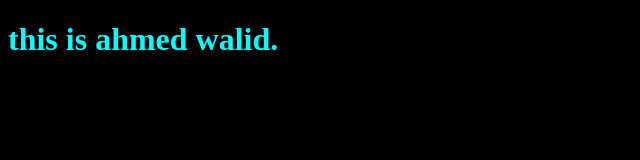
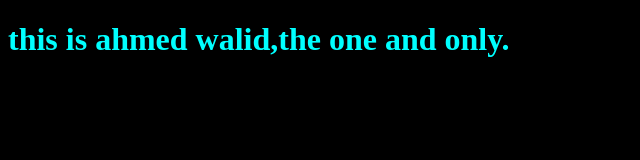
Before and after one commit to ahmedwd22/my-project, a plain HTML site: page index.html in a window 1280 px wide. Shown: the whole page, without its empty margins (0-640 px from the left). Drawn offline with Linux system fonts and the light colour scheme.

Commit message:
edit html file

```diff
--- a/index.html
+++ b/index.html
@@ -8,7 +8,7 @@
     <link rel="stylesheet" href="style.css">
 </head>
 <body>
-    <h1>this is ahmed walid.</h1>
+    <h1>this is ahmed walid,the one and only.</h1>
     <script src="app.js"></script>
 </body>
 </html>
```
